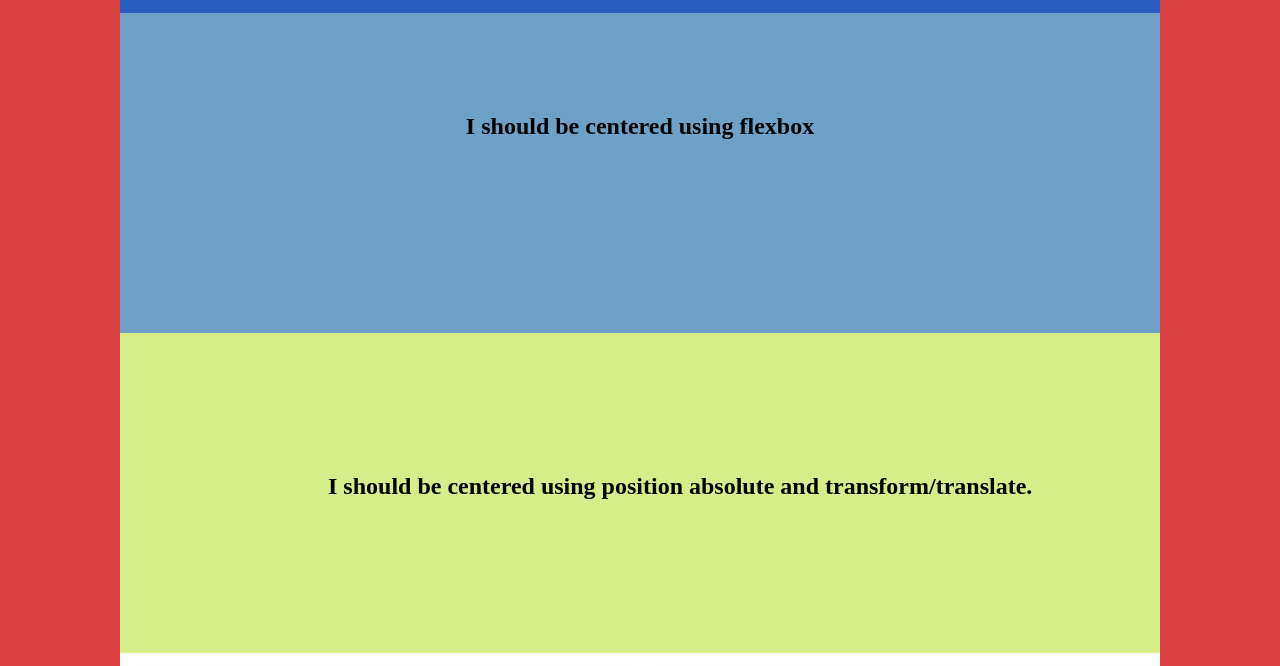
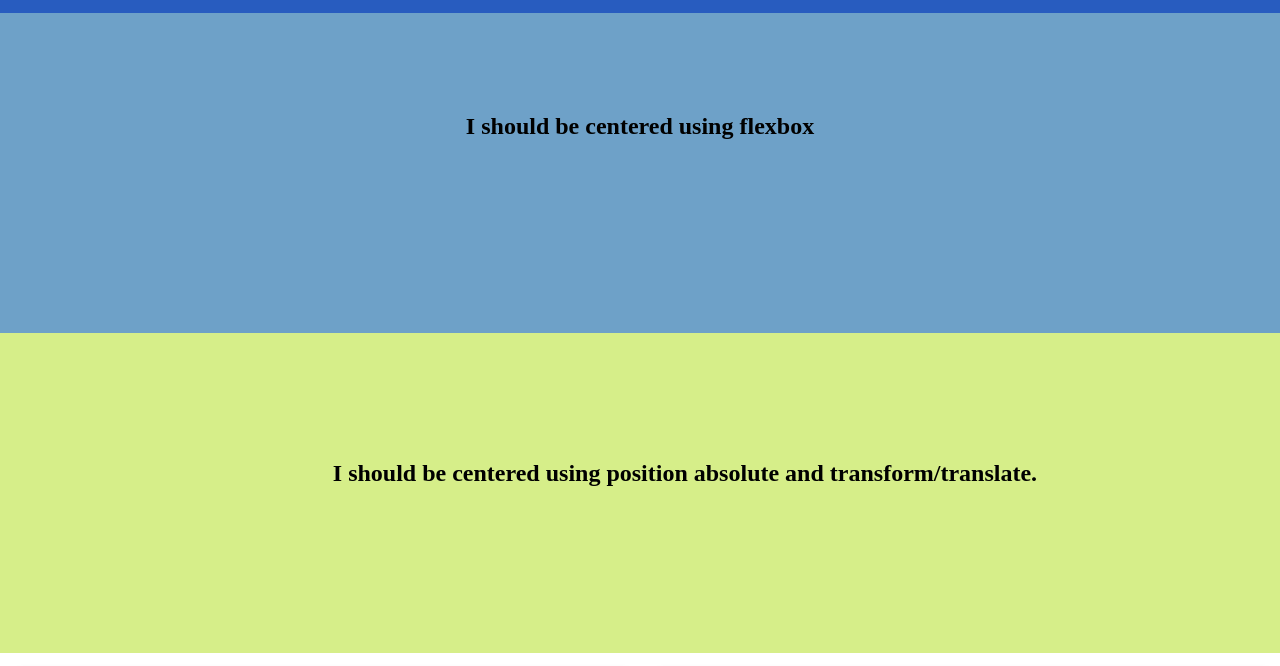
Before and after one commit to ShaunWMusic/05-flex-practice, a website: page public/index.html in a window 1280 px wide. Shown: the part 85-751 px from the top of the page. Drawn offline with nearby package versions, Linux system fonts and the light colour scheme; files that its build step writes are made by us from their sources.

Commit message:
Strect hero to full width

```diff
--- a/styles/components/full-page.scss
+++ b/styles/components/full-page.scss
@@ -1,7 +1,6 @@
 .full-page {
   display: flex;
   flex-direction: column;
-  max-width: 65rem;
   margin: auto;
   background: $c-full-page;
 }
--- a/styles/components/position-hero.scss
+++ b/styles/components/position-hero.scss
@@ -7,7 +7,7 @@
   &__title {
     position: absolute;
     bottom: 50%;
-    left: 20%;
-    transform: translate(0, 100%);
+    left: 26%;
+    transform: translate(0, 50%);
   }
 }
```
